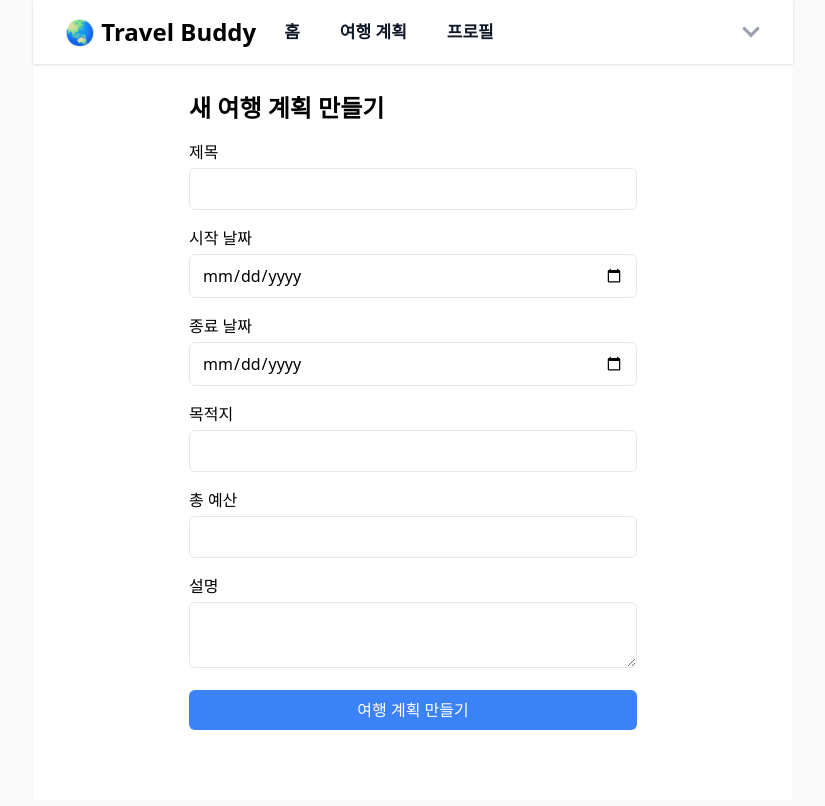
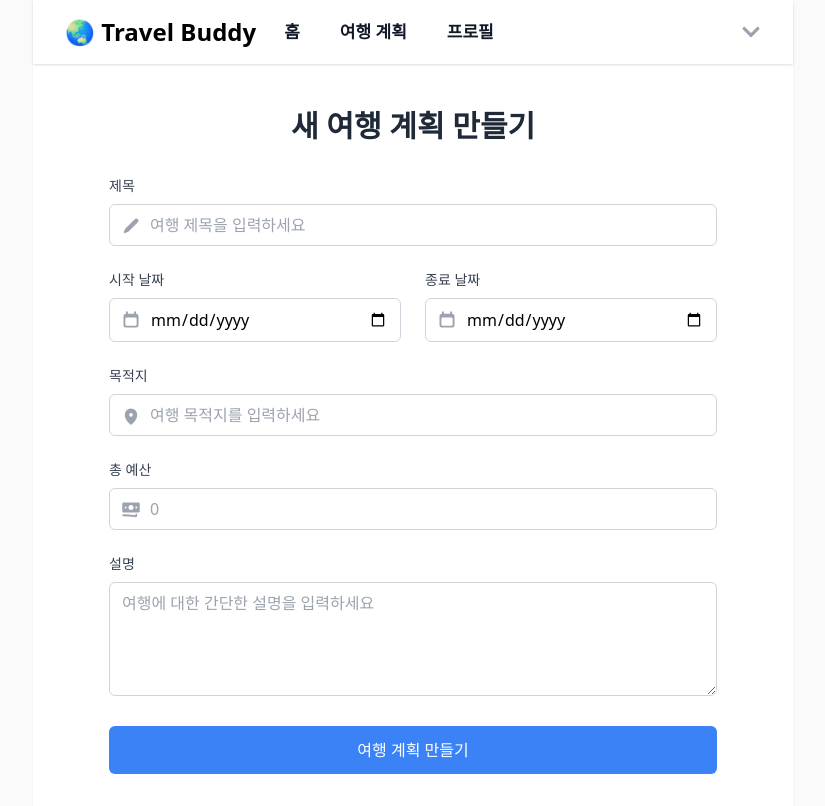
Before and after one commit to zzgh06/travel-buddy, a Next.js app: page /planner/create in a window 1280 px wide. Shown: the whole page, without its empty margins (227-1052 px from the left). Built offline with nearby package versions, Linux system fonts and the light colour scheme; no server answers; sample sign-in values are in the browser's storage.

Commit message:
style : 플래너 및 플래너 생성 페이지 디자인 수정

```diff
--- a/src/app/planner/create/page.tsx
+++ b/src/app/planner/create/page.tsx
@@ -6,6 +6,8 @@ import { useRouter } from 'next/navigation';
 import { useEffect } from 'react';
 import { useCreateTravelPlan } from '@/hooks/useTravelPlanQueries';
 import { IChecklistItem } from '@/types/types';
+import { BanknotesIcon, CalendarIcon, MapPinIcon, PencilIcon } from '@heroicons/react/16/solid';
+import CreateTravelPlanSkeleton from '@/components/skeleton/CreateTravelPlanSkeleton';
 
 type FormData = {
   title: string;
@@ -49,7 +51,7 @@ export default function CreateTravelPlan() {
   };
 
   if (status === 'loading') {
-    return <div>Loading...</div>;
+    return <CreateTravelPlanSkeleton />
   }
 
   if (!session) {
@@ -57,57 +59,75 @@ export default function CreateTravelPlan() {
   }
 
   return (
-    <div className="max-w-md mx-auto mt-8">
-      <h1 className="text-2xl font-bold mb-4">새 여행 계획 만들기</h1>
-      <form onSubmit={handleSubmit(onSubmit)} className="space-y-4">
+    <div className="max-w-2xl mx-auto mt-4 p-8 bg-white">
+      <h1 className="text-3xl font-bold mb-8 text-center text-gray-800">새 여행 계획 만들기</h1>
+      <form onSubmit={handleSubmit(onSubmit)} className="space-y-6">
         <div>
-          <label htmlFor="title" className="block mb-1">제목</label>
+          <label htmlFor="title" className="block mb-2 text-sm font-medium text-gray-700">제목</label>
+          <div className="relative">
+            <PencilIcon className="absolute top-3 left-3 h-5 w-5 text-gray-400" />
             <input
               data-cy="trip-title-input"
               id="title"
               {...register('title', { required: '제목을 입력해주세요.' })}
-            className="w-full px-3 py-2 border rounded-md"
+              className="w-full pl-10 pr-3 py-2 border border-gray-300 rounded-md focus:outline-none focus:ring-2 focus:ring-blue-500 focus:border-transparent"
+              placeholder="여행 제목을 입력하세요"
             />
-          {errors.title && <p className="text-red-500">{errors.title.message}</p>}
+          </div>
+          {errors.title && <p className="mt-1 text-sm text-red-600">{errors.title.message}</p>}
         </div>
 
+        <div className="grid grid-cols-1 md:grid-cols-2 gap-6">
           <div>
-          <label htmlFor="startDate" className="block mb-1">시작 날짜</label>
+            <label htmlFor="startDate" className="block mb-2 text-sm font-medium text-gray-700">시작 날짜</label>
+            <div className="relative">
+              <CalendarIcon className="absolute top-3 left-3 h-5 w-5 text-gray-400" />
               <input
                 data-cy="trip-start-date"
                 id="startDate"
                 type="date"
                 {...register('startDate', { required: '시작 날짜를 선택해주세요.' })}
-            className="w-full px-3 py-2 border rounded-md"
+                className="w-full pl-10 pr-3 py-2 border border-gray-300 rounded-md focus:outline-none focus:ring-2 focus:ring-blue-500 focus:border-transparent"
               />
-          {errors.startDate && <p className="text-red-500">{errors.startDate.message}</p>}
+            </div>
+            {errors.startDate && <p className="mt-1 text-sm text-red-600">{errors.startDate.message}</p>}
           </div>
 
           <div>
-          <label htmlFor="endDate" className="block mb-1">종료 날짜</label>
+            <label htmlFor="endDate" className="block mb-2 text-sm font-medium text-gray-700">종료 날짜</label>
+            <div className="relative">
+              <CalendarIcon className="absolute top-3 left-3 h-5 w-5 text-gray-400" />
               <input
                 data-cy="trip-end-date"
                 id="endDate"
                 type="date"
                 {...register('endDate', { required: '종료 날짜를 선택해주세요.' })}
-            className="w-full px-3 py-2 border rounded-md"
+                className="w-full pl-10 pr-3 py-2 border border-gray-300 rounded-md focus:outline-none focus:ring-2 focus:ring-blue-500 focus:border-transparent"
               />
-          {errors.endDate && <p className="text-red-500">{errors.endDate.message}</p>}
+            </div>
+            {errors.endDate && <p className="mt-1 text-sm text-red-600">{errors.endDate.message}</p>}
+          </div>
         </div>
 
         <div>
-          <label htmlFor="destination" className="block mb-1">목적지</label>
+          <label htmlFor="destination" className="block mb-2 text-sm font-medium text-gray-700">목적지</label>
+          <div className="relative">
+            <MapPinIcon className="absolute top-3 left-3 h-5 w-5 text-gray-400" />
             <input
               data-cy="trip-destination-input"
               id="destination"
               {...register('destination', { required: '목적지를 입력해주세요.' })}
-            className="w-full px-3 py-2 border rounded-md"
+              className="w-full pl-10 pr-3 py-2 border border-gray-300 rounded-md focus:outline-none focus:ring-2 focus:ring-blue-500 focus:border-transparent"
+              placeholder="여행 목적지를 입력하세요"
             />
-          {errors.destination && <p className="text-red-500">{errors.destination.message}</p>}
+          </div>
+          {errors.destination && <p className="mt-1 text-sm text-red-600">{errors.destination.message}</p>}
         </div>
 
         <div>
-          <label htmlFor="budget" className="block mb-1">총 예산</label>
+          <label htmlFor="budget" className="block mb-2 text-sm font-medium text-gray-700">총 예산</label>
+          <div className="relative">
+            <BanknotesIcon className="absolute top-3 left-3 h-5 w-5 text-gray-400" />
             <input
               data-cy="trip-budget-input"
               id="budget"
@@ -117,22 +137,30 @@ export default function CreateTravelPlan() {
                 required: '총 예산을 입력해주세요',
                 min: { value: 0, message: '예산은 0 이상이어야 합니다.' }
               })}
-            className="w-full px-3 py-2 border rounded-md"
+              className="w-full pl-10 pr-3 py-2 border border-gray-300 rounded-md focus:outline-none focus:ring-2 focus:ring-blue-500 focus:border-transparent"
+              placeholder="0"
             />
-          {errors.budget && <p className="text-red-500">{errors.budget.message}</p>}
+          </div>
+          {errors.budget && <p className="mt-1 text-sm text-red-600">{errors.budget.message}</p>}
         </div>
 
         <div>
-          <label htmlFor="description" className="block mb-1">설명</label>
+          <label htmlFor="description" className="block mb-2 text-sm font-medium text-gray-700">설명</label>
           <textarea
             data-cy="trip-description-input"
             id="description"
             {...register('description')}
-            className="w-full px-3 py-2 border rounded-md"
+            className="w-full px-3 py-2 border border-gray-300 rounded-md focus:outline-none focus:ring-2 focus:ring-blue-500 focus:border-transparent"
+            rows={4}
+            placeholder="여행에 대한 간단한 설명을 입력하세요"
           />
         </div>
 
-        <button data-cy="create-trip-button" type="submit" className="w-full bg-blue-500 text-white py-2 rounded-md hover:bg-blue-600">
+        <button
+          data-cy="create-trip-button"
+          type="submit"
+          className="w-full bg-blue-500 text-white py-3 rounded-md hover:bg-blue-600 transition duration-300 ease-in-out focus:outline-none focus:ring-2 focus:ring-blue-500 focus:ring-opacity-50"
+        >
           여행 계획 만들기
         </button>
       </form>
--- a/src/app/planner/page.tsx
+++ b/src/app/planner/page.tsx
@@ -27,9 +27,12 @@ export default async function PlannerPage(){
   const travelPlans = await getTravelPlans(session.user?.email || "");
 
   return (
-    <div className="max-w-4xl mx-auto mt-8 p-4">
-      <div className="flex justify-between items-center mb-6">
-        <h1 className="text-2xl font-bold">여행 계획</h1>
+    <div className="max-w-4xl mx-auto mt-8 px-6">
+      <div className="flex justify-between items-center px-3">
+        <div className="flex flex-col">
+        <h1 className="text-2xl font-bold pb-2">✈️ 나의 여행 계획</h1>
+        <p className="text-gray-500 ml-3">나만의 여행 계획을 편하게 작성해보세요.</p>
+        </div>
         <Link
           href="/planner/create"
           className="bg-blue-500 text-white px-4 py-2 rounded hover:bg-blue-600"
--- a/src/components/ClientWrapper.tsx
+++ b/src/components/ClientWrapper.tsx
@@ -34,7 +34,7 @@ export default function ClientWrapper({ travelPlanId }: ClientWrapperProps) {
   }
 
   return (
-    <div className="max-w-4xl mx-auto mt-8 p-4 relative">
+    <div className="max-w-4xl mx-auto mt-4 p-4 relative">
       <Suspense fallback={<TravelPlanDetailSkeleton />}>
         <TravelPlanDetail travelPlanId={travelPlanId} />
       </Suspense>
--- a/src/components/TravelPlanList.tsx
+++ b/src/components/TravelPlanList.tsx
@@ -5,6 +5,8 @@ import { useEffect, useState } from 'react';
 import Link from 'next/link';
 import { TravelPlan } from '@/types/types';
 import SearchBar from './Searchbar';
+import { ArrowRightCircleIcon, CalendarDateRangeIcon, MapIcon } from '@heroicons/react/16/solid';
+
 
 export default function TravelPlanList({ initialPlans }: { initialPlans: TravelPlan[] }) {
   const [plans, setPlans] = useState(initialPlans);
@@ -23,18 +25,33 @@ export default function TravelPlanList({ initialPlans }: { initialPlans: TravelP
   }, [plans]);
 
   return (
-    <div>
+    <div className='max-w-[900px] mx-auto mt-4 p-4'>
       <SearchBar onSearch={handleSearch} />
-      <div className="space-y-4">
+      <div className="mt-8 space-y-6">
         {filteredPlans.length === 0 ? (
-          <p>검색 결과가 없습니다.</p>
+          <p className='text-center text-gray-500 py-8'>검색 결과가 없습니다.</p>
         ) : (
           filteredPlans.map((plan) => (
-            <div key={plan._id} className="border p-4 rounded shadow">
-              <h2 className="text-xl font-semibold">{plan.title}</h2>
-              <p>목적지: {plan.destination}</p>
-              <p>기간: {new Date(plan.startDate).toLocaleDateString()} - {new Date(plan.endDate).toLocaleDateString()}</p>
-              <Link href={`/planner/${plan._id}`} className="text-blue-500 hover:underline">
+            <div key={plan._id} className="bg-white p-6 rounded-lg border border-gray-300 hover:shadow-lg transition duration-300 ease-in-out">
+              <div className="flex justify-between items-start mb-4">
+                <h2 className="text-2xl font-semibold text-gray-800">{plan.title}</h2>
+                <span className="px-3 py-1 bg-blue-100 text-blue-800 text-sm font-medium rounded-full">
+                  {new Date(plan.startDate) > new Date() ? '예정된 여행' : '지난 여행'}
+                </span>
+              </div>
+              <div className="flex items-center text-gray-600 mb-2">
+                <MapIcon className="w-5 h-5 mr-2" />
+                <span>{plan.destination}</span>
+              </div>
+              <div className="flex items-center text-gray-600 mb-4">
+                <CalendarDateRangeIcon className="w-5 h-5 mr-2" />
+                <span>{new Date(plan.startDate).toLocaleDateString()} - {new Date(plan.endDate).toLocaleDateString()}</span>
+              </div>
+              <Link
+                href={`/planner/${plan._id}`}
+                className="inline-flex items-center text-blue-600 hover:text-blue-800 transition duration-300 ease-in-out"
+              >
+                <ArrowRightCircleIcon className="w-5 h-5 mr-2" />
                 자세히 보기
               </Link>
             </div>
--- /dev/null
+++ b/src/components/skeleton/CreateTravelPlanSkeleton.tsx
@@ -0,0 +1,43 @@
+import React from 'react';
+
+export default function CreateTravelPlanSkeleton(){
+  return (
+    <div className="max-w-2xl mx-auto mt-12 p-8 bg-white">
+      <div className="h-10 bg-gray-200 rounded w-3/4 mx-auto mb-8 animate-pulse"></div>
+      <div className="space-y-6">
+        <div>
+          <div className="h-5 bg-gray-200 rounded w-1/4 mb-2 animate-pulse"></div>
+          <div className="h-10 bg-gray-200 rounded w-full animate-pulse"></div>
+        </div>
+
+        <div className="grid grid-cols-1 md:grid-cols-2 gap-6">
+          <div>
+            <div className="h-5 bg-gray-200 rounded w-1/4 mb-2 animate-pulse"></div>
+            <div className="h-10 bg-gray-200 rounded w-full animate-pulse"></div>
+          </div>
+          <div>
+            <div className="h-5 bg-gray-200 rounded w-1/4 mb-2 animate-pulse"></div>
+            <div className="h-10 bg-gray-200 rounded w-full animate-pulse"></div>
+          </div>
+        </div>
+
+        <div>
+          <div className="h-5 bg-gray-200 rounded w-1/4 mb-2 animate-pulse"></div>
+          <div className="h-10 bg-gray-200 rounded w-full animate-pulse"></div>
+        </div>
+
+        <div>
+          <div className="h-5 bg-gray-200 rounded w-1/4 mb-2 animate-pulse"></div>
+          <div className="h-10 bg-gray-200 rounded w-full animate-pulse"></div>
+        </div>
+
+        <div>
+          <div className="h-5 bg-gray-200 rounded w-1/4 mb-2 animate-pulse"></div>
+          <div className="h-32 bg-gray-200 rounded w-full animate-pulse"></div>
+        </div>
+
+        <div className="h-12 bg-gray-200 rounded w-full animate-pulse"></div>
+      </div>
+    </div>
+  );
+};
```
Lines whose indentation alone changed are shown as unchanged.
